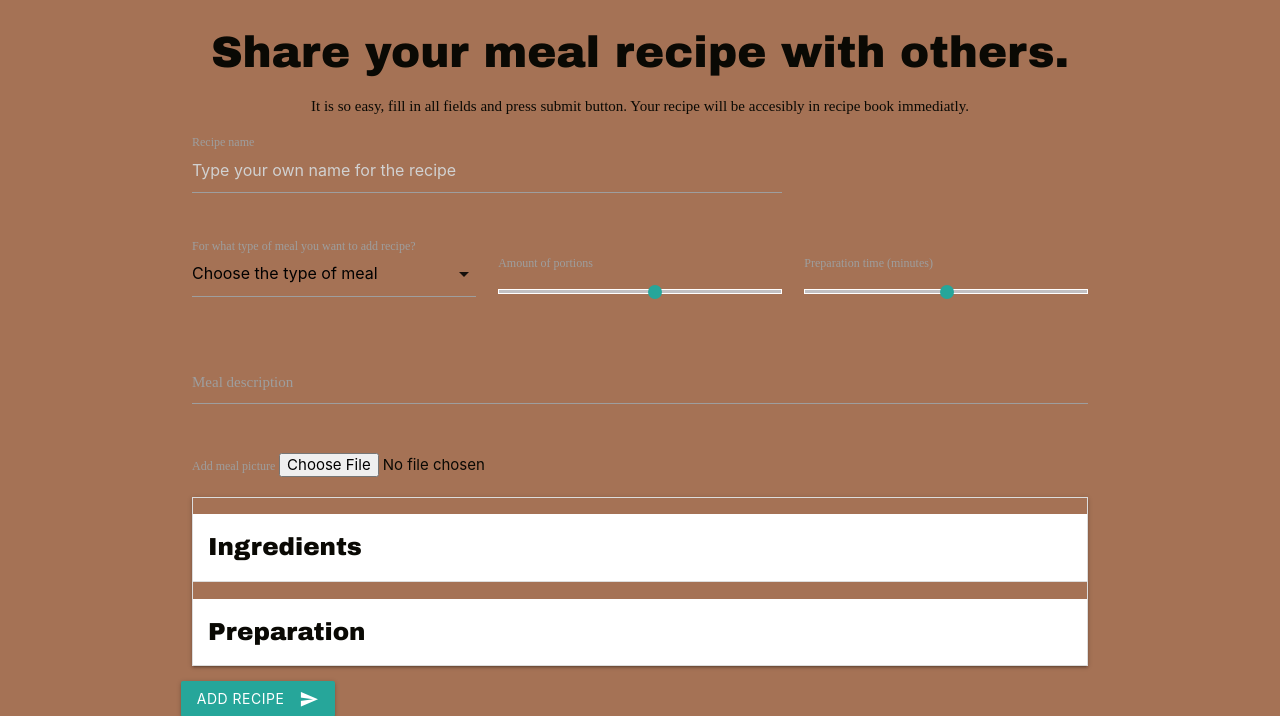
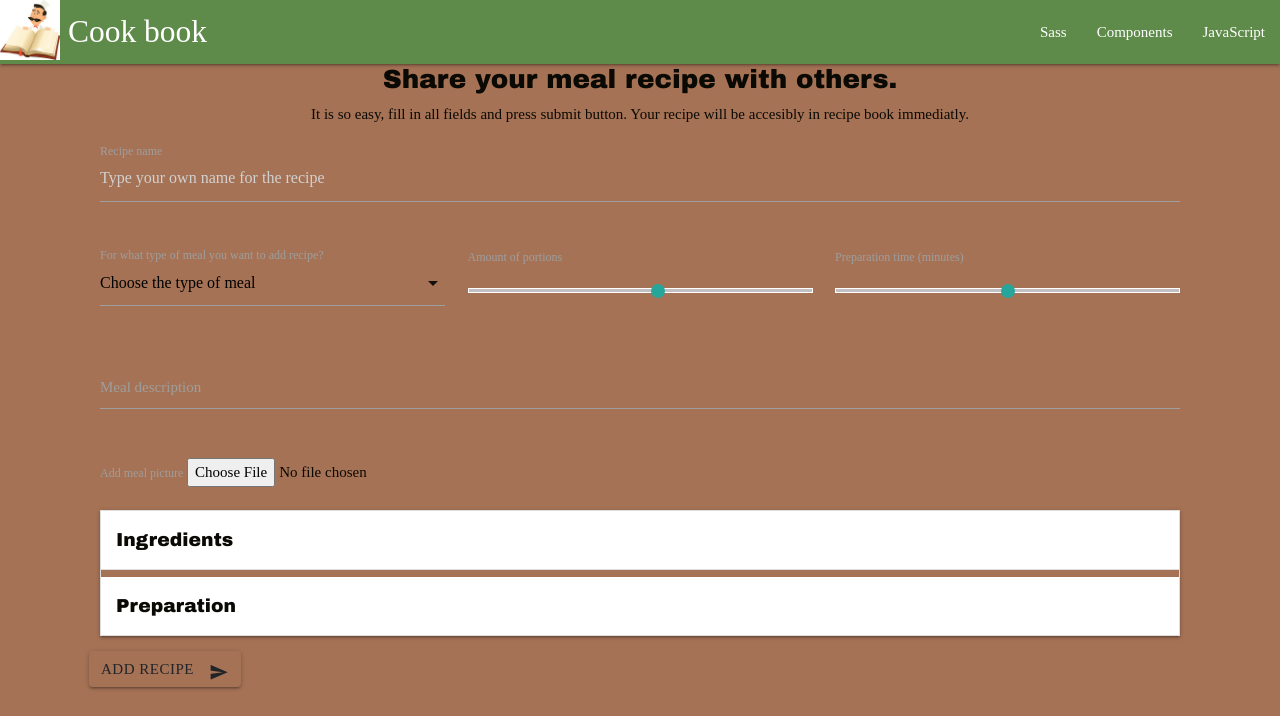
Before and after one commit to dejvoss/cs_cdins-msp3-recipe-book, a Flask app: page /add_recipe in a window 1280 px wide. Shown: the top 716 px of the page. Run offline with Flask 2, Linux system fonts and the light colour scheme; some libraries are stand-ins or nearby versions; some web fonts are replaced.

Commit message:
Add and style navigation bar with logo image

```diff
--- a/static/css/mainStyle.css
+++ b/static/css/mainStyle.css
@@ -1,3 +1,4 @@
+/* style for base.html and index.html webpages */
 body {
     height: 100%;
     width: 100%;
@@ -10,14 +11,20 @@
 h1, h2, h3, h4, h5, h6 {
     font-family: 'Archivo Black', sans-serif;
 }
-#myMainVide {
+
+#myMainVideo {
     position: fixed;
     right: 0;
-    bottom: 0;
-    min-width: 50%;
-    min-height: 50%;
+    top: 6.5%;
+    max-width: 100%;
+    height: auto;
+    z-index: -1;
+}
+
+nav {
+    background-color: #5e8b4a;
 }
 /* #5e8b4a
 #ca2545
-#a57255
+#a57255 rgba(165, 114, 85, 0.1)
 #0a0904 */
--- a/templates/base.html
+++ b/templates/base.html
@@ -12,6 +12,8 @@
     <!-- import font archivo black and judson from google fonts -->
     <!-- <link href="https://fonts.googleapis.com/css2?family=Archivo+Black&family=Judson&display=swap" rel="stylesheet"> -->
     <link href="https://fonts.googleapis.com/css2?family=Archivo+Black&family=Judson:wght@700&display=swap" rel="stylesheet">
+    <!-- import bootstrap -->
+    <link rel="stylesheet" href="https://stackpath.bootstrapcdn.com/bootstrap/4.5.0/css/bootstrap.min.css" integrity="sha384-9aIt2nRpC12Uk9gS9baDl411NQApFmC26EwAOH8WgZl5MYYxFfc+NcPb1dKGj7Sk" crossorigin="anonymous">
     <!-- link to main css style -->
     <link rel="stylesheet" type="text/css" href="{{url_for('static', filename='css/mainStyle.css')}}">
     <!-- link to my addRecipeStyle file -->
@@ -19,6 +21,26 @@
 
 </head>
 <body>
+    <nav>
+        <div class="nav-wrapper">
+          <a href="#" class="brand-logo">
+              <img src="../static/images/logo-img-2.jpg" width="60" height="60" class="d-inline-block align-top" alt="">
+              Cook book
+          </a>
+          <a href="#" data-target="mobile-demo" class="sidenav-trigger"><i class="material-icons">menu</i></a>
+          <ul id="nav-mobile" class="right hide-on-med-and-down">
+            <li><a href="sass.html">Sass</a></li>
+            <li><a href="badges.html">Components</a></li>
+            <li><a href="collapsible.html">JavaScript</a></li>
+          </ul>
+        </div>
+      </nav>
+      <ul class="sidenav" id="mobile-demo">
+        <li><a href="sass.html">Sass</a></li>
+        <li><a href="badges.html">Components</a></li>
+        <li><a href="collapsible.html">Javascript</a></li>
+        <li><a href="mobile.html">Mobile</a></li>
+      </ul>
 {% block content %}
 
 {% endblock %}
```
Also changed, not shown: static/images/logo-img-2.jpg (added).
